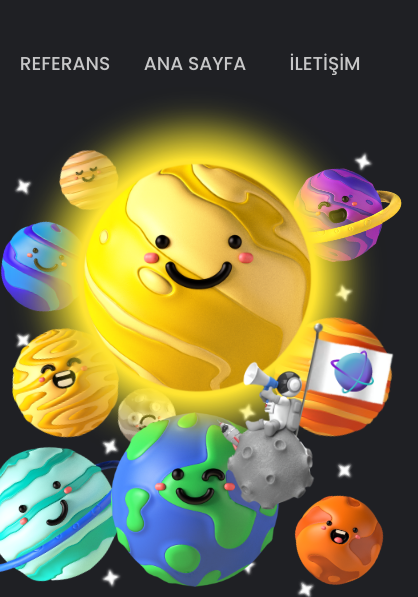
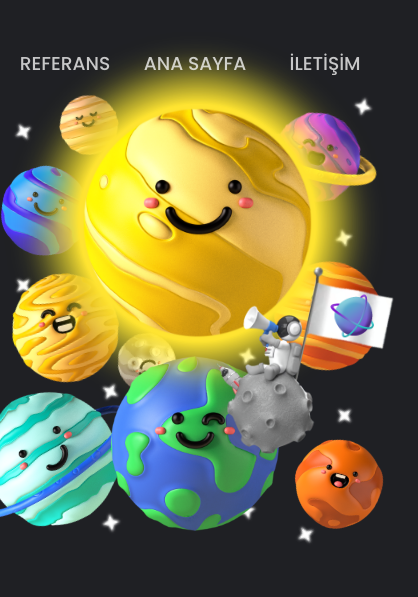
Before and after one commit to kopernikyazilim/kopernikyazilim.github.io, a plain HTML site: page index.html in a window 390 px wide. Shown: the top 597 px of the page, 418 px wide, since content can reach past the window. Drawn offline with Linux system fonts and the light colour scheme.

Commit message:
Enhance responsive screen size

```diff
--- a/style.css
+++ b/style.css
@@ -10,6 +10,7 @@ body {
   background: #1f2024;
   font-family: Poppins;
   color: white;
+  overflow-x: hidden;
 }
 
 .topbar {
@@ -43,6 +44,7 @@ body {
 }
 
 .motto {
+  margin-top: 500px;
   user-select: none;
   font-size: 60pt;
   font-weight: 700;
@@ -52,10 +54,11 @@ body {
 }
 
 .galaxy-container {
-  position: relative;
+  position: absolute;
   width: 100%;
   height: 475px;
   z-index: -1;
+  top: 0%;
 }
 
 .planet {
@@ -69,75 +72,75 @@ body {
 .planet.astro {
   height: 300px;
   left: 52.5%;
-  top: 30%;
+  top: 45%;
 }
 
 .planet.sun {
   height: 500px;
   left: 5%;
-  top: -25%;
+  top: -10%;
   transform: rotate(-10deg);
 }
 
 .planet.earth {
   height: 175px;
   left: 40%;
-  top: 25%;
+  top: 40%;
 }
 
 .planet.moon {
   height: 65px;
   left: 37.5%;
-  top: 25%;
+  top: 40%;
   transform: rotate(-200deg);
 }
 
 .planet.mars {
   height: 100px;
   left: 52.5%;
-  top: 0%;
+  top: 25%;
   transform: rotate(-30deg);
 }
 
 .planet.saturn {
   height: 150px;
   left: 70%;
-  top: 5%;
+  top: 20%;
   transform: rotate(-15deg);
 }
 
 .planet.neptune {
   height: 100px;
   left: 72.5%;
-  top: 75%;
+  top: 90%;
   transform: rotate(30deg);
 }
 
 .planet.uranus {
   height: 175px;
   left: 30%;
-  top: 60%;
+  top: 75%;
   transform: rotate(45deg);
 }
 
 .planet.jupiter {
   height: 150px;
   left: 80%;
-  top: 40%;
+  top: 55%;
   transform: rotate(15deg);
 }
 
 .planet.venus {
   height: 50px;
   left: 47.5%;
-  top: 75%;
+  top: 90%;
   transform: rotate(15deg);
 }
 
 .planet.mercury {
   height: 100px;
   left: 15%;
-  top: 60%;
+  top: 75%;
   transform: rotate(-15deg);
 }
 
@@ -145,75 +148,76 @@ body {
   transform: rotate(15deg);
   height: 25px;
   left: 55%;
-  top: 25%;
+  top: 40%;
 }
 .planet.star.two {
   transform: rotate(30deg);
   height: 25px;
   left: 45%;
-  top: 50%;
+  top: 65%;
 }
 
 .planet.star.three {
   transform: rotate(45deg);
   height: 25px;
   left: 42.5%;
-  top: 15%;
+  top: 30%;
 }
 
 .planet.star.four {
   transform: rotate(60deg);
   height: 25px;
   left: 30%;
-  top: 70%;
+  top: 85%;
 }
 
 .planet.star.five {
   transform: rotate(75deg);
   height: 25px;
   left: 32.5%;
-  top: 40%;
+  top: 55%;
 }
 
 .planet.star.six {
   transform: rotate(80deg);
   height: 25px;
   left: 72.5%;
-  top: 30%;
+  top: 45%;
 }
 
 .planet.star.seven {
   transform: rotate(105deg);
   height: 25px;
   left: 87.5%;
-  top: 80%;
+  top: 95%;
 }
 
 .planet.star.eight {
   transform: rotate(160deg);
   height: 25px;
   left: 7.5%;
-  top: 10%;
+  top: 25%;
 }
 
 .planet.star.nine {
   transform: rotate(135deg);
   height: 25px;
   left: 15%;
-  top: 80%;
+  top: 95%;
 }
 
 .planet.star.ten {
   transform: rotate(150deg);
   height: 25px;
   left: 55%;
-  top: 85%;
+  top: 100%;
 }
 
 .productbox {
   display: flex;
   flex-direction: column;
   align-items: center;
+  justify-content: center;
 }
 
 .product {
@@ -388,131 +392,151 @@ body {
   font-size: 24pt;
 }
 
-@media only screen and (max-width: 1280px) {
+@media only screen and (max-width: 1080px) {
+  .planet.sun {
+    height: 400px;
+    top: 5%;
+    left: 0%;
+  }
+
   .motto {
     font-size: 48pt;
+  }
+
+  .product {
+    flex-direction: column;
+    align-items: center;
+    text-align: center;
+  }
+
+  .producticonbox {
+    margin: 0px;
+    margin-bottom: 12px;
   }
 }
 
 @media only screen and (max-width: 768px) {
   .planet.sun {
     height: 400px;
-    top: -10%;
+    top: 5%;
     left: 50%;
     transform: translateX(-50%);
   }
 
   .planet.earth {
     height: 175px;
-    top: 60%;
+    top: 75%;
     left: 50%;
     transform: translateX(-50%);
   }
 
   .planet.moon {
     height: 60px;
-    top: 55%;
+    top: 70%;
     left: 30%;
   }
 
   .planet.astro {
     height: 200px;
-    top: 40%;
+    top: 55%;
     left: 50%;
   }
 
   .planet.mercury {
     height: 60px;
-    top: 5%;
+    top: 20%;
   }
 
   .planet.venus {
     height: 110px;
-    top: 42.5%;
+    top: 57.5%;
     left: 2.5%;
     transform: rotate(-15deg);
   }
 
   .planet.jupiter {
-    height: 120px;
-    top: 40%;
+    height: 110px;
+    top: 55%;
     left: 70%;
   }
 
   .planet.uranus {
     height: 180px;
-    top: 62.5%;
+    top: 77.5%;
     left: -10%;
     transform: rotate(-35deg);
   }
 
   .planet.mars {
     height: 90px;
-    top: 77.5%;
+    top: 92.5%;
     left: 75%;
     transform: rotate(15deg);
   }
 
   .planet.saturn {
-    height: 130px;
+    height: 125px;
+    top: 20%;
+    left: 65%;
+    transform: rotate(15deg);
   }
 
   .planet.neptune {
     height: 90px;
-    top: 20%;
+    top: 35%;
     left: 0%;
     transform: rotate(15deg);
   }
 
   .planet.star.one {
-    top: 5%;
+    top: 20%;
     left: 90%;
   }
 
   .planet.star.two {
-    top: 32.5%;
+    top: 47.5%;
     left: 85%;
     transform: rotate(-15deg);
   }
 
   .planet.star.three {
-    top: 70%;
+    top: 85%;
     left: 85%;
   }
 
   .planet.star.four {
-    top: 95%;
+    top: 110%;
     left: 75%;
   }
 
   .planet.star.five {
-    top: 90%;
+    top: 105%;
     left: 60%;
   }
 
   .planet.star.six {
-    top: 92.5%;
+    top: 107.5%;
     left: 25%;
   }
 
   .planet.star.seven {
-    top: 57.5%;
+    top: 72.5%;
     left: 60%;
   }
 
   .planet.star.eight {
-    top: 65%;
+    top: 80%;
     left: 25%;
     transform: rotate(30deg);
   }
 
   .planet.star.nine {
-    top: 42.5%;
+    top: 57.5%;
     left: 2.5%;
   }
 
   .planet.star.ten {
-    top: 10%;
+    top: 25%;
     left: 2.5%;
   }
 
```
